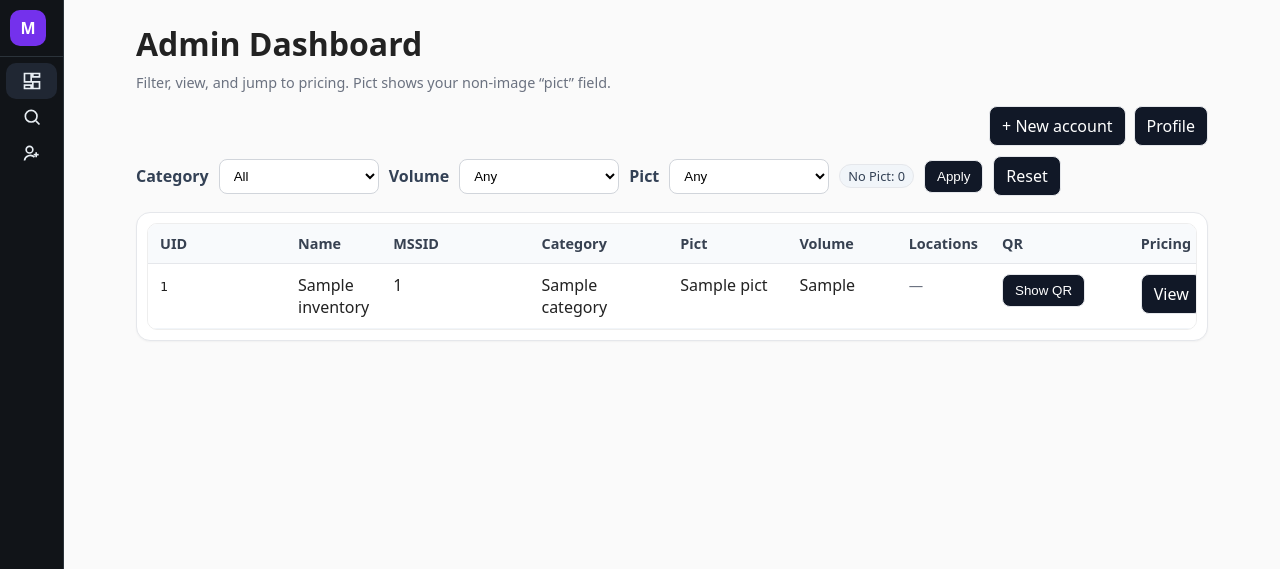
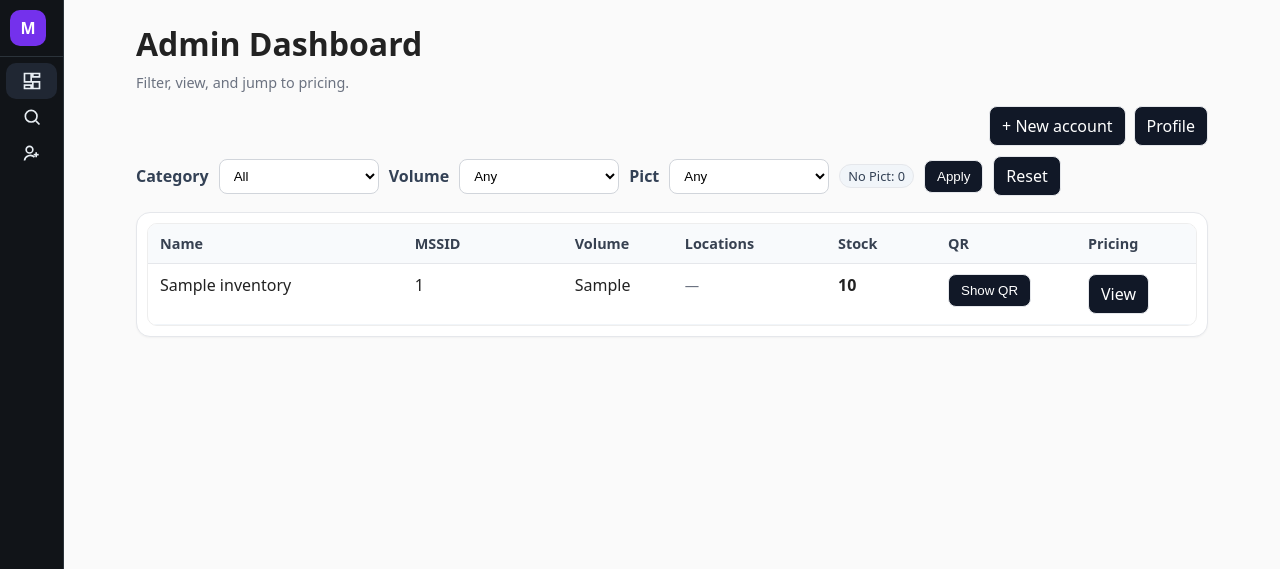
Before and after one commit to osmanthus0731/stock-checker, a Flask app: page /admin_dashboard in a window 1280 px wide. Shown: the top 569 px of the page. Run offline with Flask 3, Linux system fonts and the light colour scheme; the visitor is signed in with stand-in values (Sample User, id 1); a database or web service that is not in the repository returns one stand-in record (values such as "Sample title").

Commit message:
Revise admin dashboard layout and styles
Updated table layout and adjusted styles for better presentation. Removed unused fields and modified text for clarity.

```diff
--- a/templates/admin_dashboard.html
+++ b/templates/admin_dashboard.html
@@ -20,7 +20,7 @@
   .muted{color:#6b7280;font-size:.9rem}
   .card{background:#fff;border:1px solid #e5e7eb;border-radius:14px;padding:10px;box-shadow:0 1px 2px rgba(0,0,0,.04)}
   .table-wrap{overflow:auto;border-radius:10px}
-  table{width:100%;border-collapse:separate;border-spacing:0;min-width:1100px}
+  table{width:100%;border-collapse:separate;border-spacing:0;min-width:900px}
   thead th{
     position:sticky;top:0;background:#f8fafc;border-bottom:1px solid #e5e7eb;
     text-align:left;padding:10px 12px;font-size:.9rem;color:#374151;z-index:1
@@ -36,9 +36,9 @@
 </style>
 
 <h1 style="margin:0 0 8px">Admin Dashboard</h1>
-<p class="muted" style="margin:0 0 14px;">Filter, view, and jump to pricing. Pict shows your non-image “pict” field.</p>
+<p class="muted" style="margin:0 0 14px;">Filter, view, and jump to pricing.</p>
 
-<!-- ✨ New action buttons -->
+<!-- Action buttons -->
 <div style="display:flex;justify-content:flex-end;gap:8px;margin:6px 0 10px">
   <a class="btn" href="{{ url_for('create_user') }}">+ New account</a>
   <a class="btn" href="{{ url_for('profile') }}">Profile</a>
@@ -49,6 +49,7 @@
   {% if not p.pict %}{% set ns.nopict = ns.nopict + 1 %}{% endif %}
 {% endfor %}
 
+<!-- Filters (kept as-is so your existing backend/filter logic still works) -->
 <form method="get" class="toolbar">
   <label>Category</label>
   <select name="filter_category">
@@ -85,26 +86,23 @@
     <table>
       <thead>
       <tr>
-        <th style="width:140px;">UID</th>
         <th>Name</th>
-        <th style="width:150px;">MSSID</th>
-        <th style="width:140px;">Category</th>
-        <th style="width:120px;">Pict</th>
+        <th style="width:160px;">MSSID</th>
         <th style="width:110px;">Volume</th>
         <th>Locations</th>
+        <th style="width:110px;">Stock</th>
         <th style="width:140px;">QR</th>
         <th style="width:120px;">Pricing</th>
       </tr>
       </thead>
+
       <tbody>
       {% for p in products %}
         <tr>
-          <td><code>{{ p.uid }}</code></td>
           <td>{{ p.name }}</td>
           <td>{{ p.readable_id }}</td>
-          <td>{{ p.category }}</td>
-          <td>{{ p.pict if p.pict else '—' }}</td>
           <td>{{ p.volume_ml if p.volume_ml else '—' }}</td>
+
           <td>
             {% if p.locations %}
               {% for L in p.locations %}
@@ -114,10 +112,21 @@
               <span class="muted">—</span>
             {% endif %}
           </td>
+
+          <!-- Stock (from MongoDB) -->
+          <td>
+            {% if p.stock is not none %}
+              <strong>{{ p.stock }}</strong>
+            {% else %}
+              <span class="muted">—</span>
+            {% endif %}
+          </td>
+
           <td>
             <button class="btn" type="button" onclick="toggleQR('{{ p.uid }}')">Show QR</button>
             <div id="qrwrap-{{ p.uid }}" style="display:none;"></div>
           </td>
+
           <td>
             <a class="btn" href="{{ url_for('view_pricing', uid=p.uid) }}">View</a>
           </td>
@@ -148,16 +157,23 @@
   function toggleQR(uid){
     const wrap = document.getElementById('qrwrap-' + uid);
     if(!wrap) return;
+
     const visible = wrap.style.display === 'block';
-    if(visible){ wrap.style.display = 'none'; return; }
+    if(visible){
+      wrap.style.display = 'none';
+      return;
+    }
+
     if(!wrap.querySelector('img')){
       const img = document.createElement('img');
-      img.width = 96; img.height = 96;
+      img.width = 96;
+      img.height = 96;
       img.className = 'qrimg';
       img.loading = 'lazy';
       img.src = "{{ url_for('qr', uid='__UID__') }}".replace('__UID__', uid);
       wrap.appendChild(img);
     }
+
     wrap.style.display = 'block';
   }
 </script>
```
